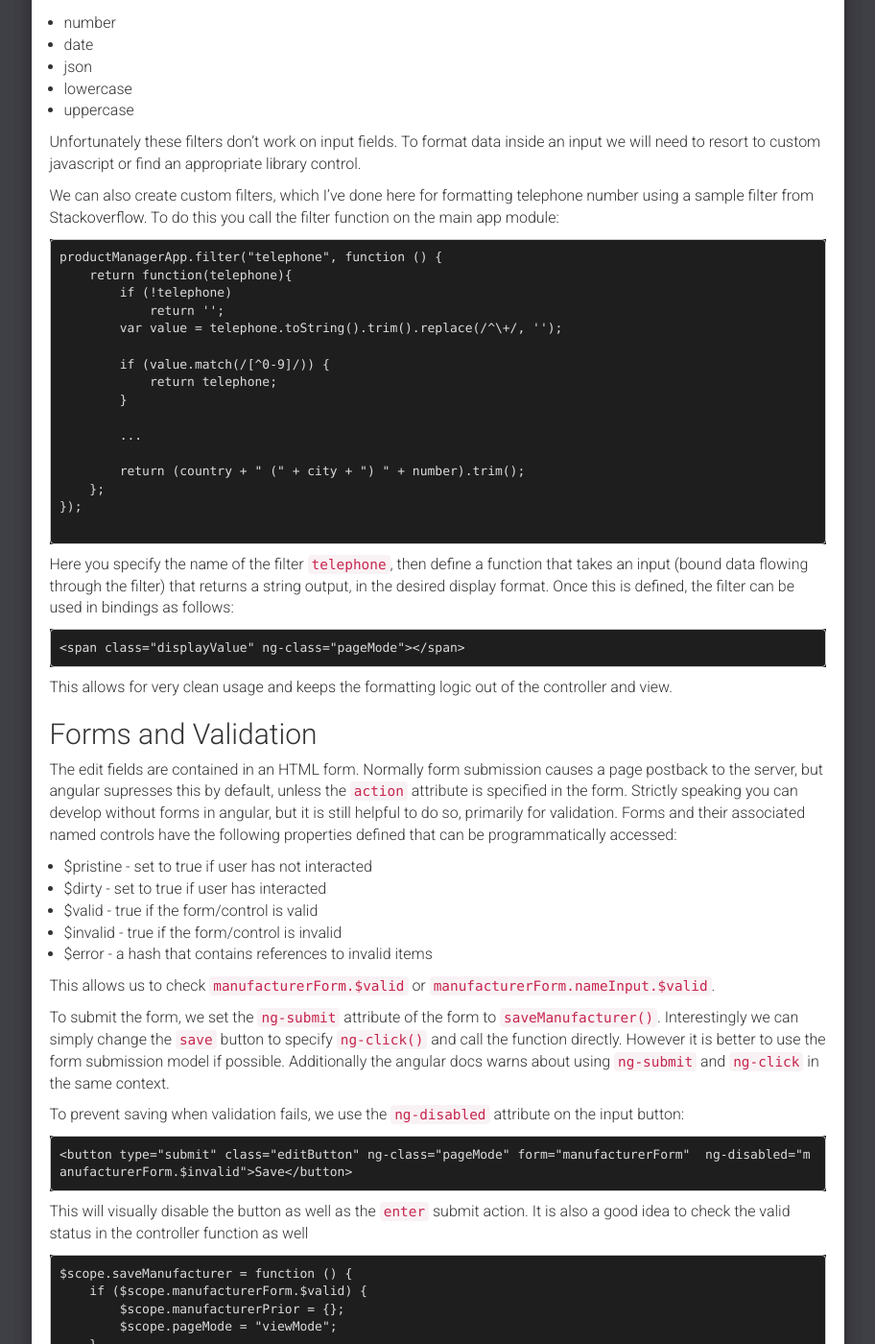
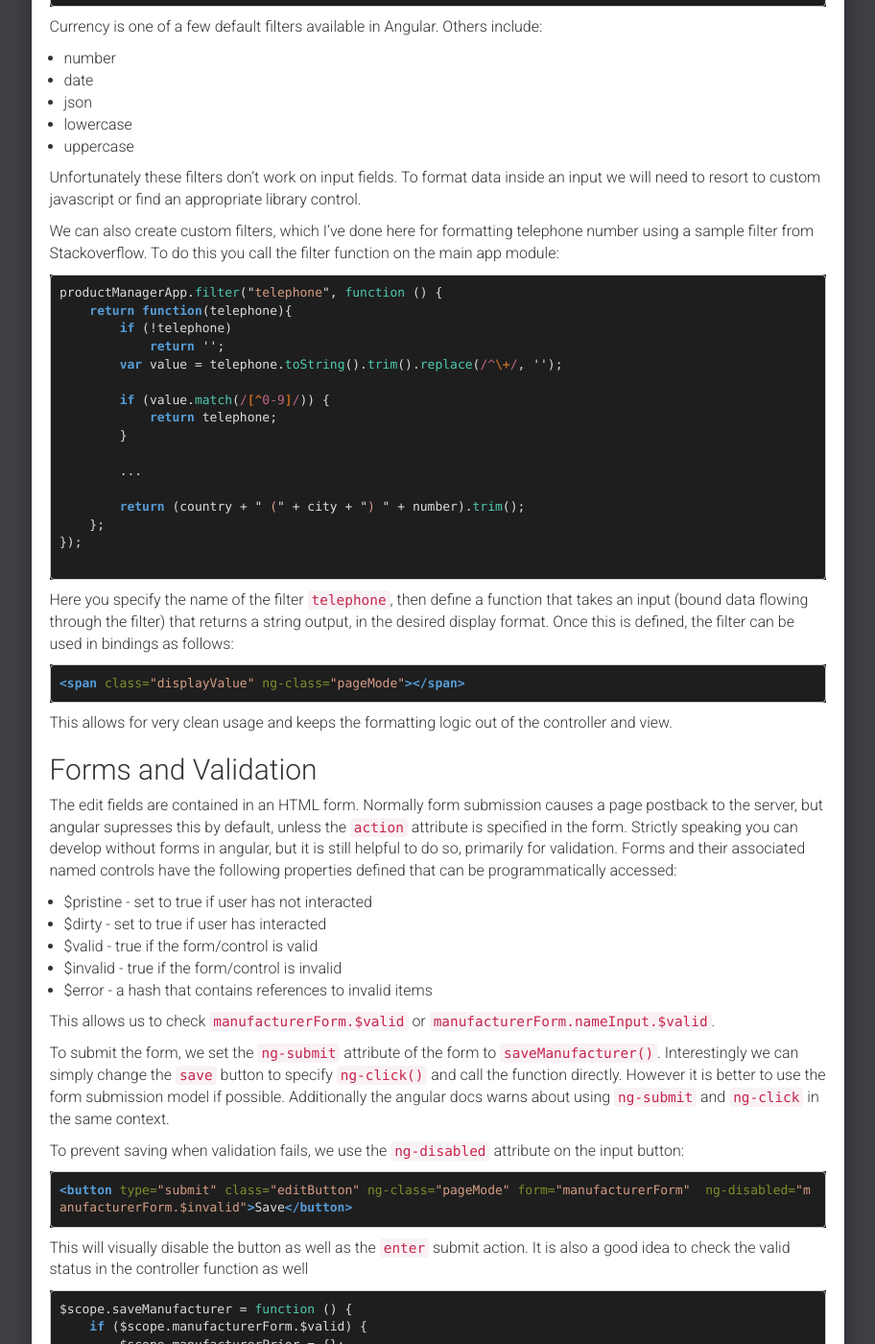
Before and after one commit to brianvp/brianvp.github.com, a Jekyll site: the page built from _posts/2016-06-20-AngularJS-Simple-Edit-Page.md, in a window 1280 px wide and 1400 px high, scrolled down 1284 px. Shown: the whole window at 96% size, without its empty margins (330-1242 px from the left). Built offline with Jekyll 4.4.1, drawn with Linux system fonts in a browser that asks for light colours; nearby versions of some CDN libraries; comment, search, counter and statistics services are not loaded; some of the changed text lies outside the part shown.

Commit message:
fix post

````diff
--- a/_posts/2016-06-20-AngularJS-Simple-Edit-Page.md
+++ b/_posts/2016-06-20-AngularJS-Simple-Edit-Page.md
@@ -43,7 +43,9 @@ These functions are responsible for setting the current editing mode, and managi
 In angular, filters are used to manipulate displayed data, either to supress data or to format data.  In this example we use a filter to format currency and phone numbers.  The currency filter is quite simple, simply specify the filter expression in the binding:
 
 ```html
+
 {{manufacturer.creditLimit | Currency}}
+
 ```
 
 Currency is one of a few default filters available in Angular. Others include:
@@ -58,7 +60,7 @@ Unfortunately these filters don't work on input fields. To format data inside an
 
 We can also create custom filters, which I've done here for formatting telephone number using a sample filter from [Stackoverflow]( http://stackoverflow.com/a/12728924/24892).  To do this you call the filter function on the main app module:
 
-```
+```javascript
 productManagerApp.filter("telephone", function () {
     return function(telephone){
         if (!telephone)
@@ -79,7 +81,7 @@ productManagerApp.filter("telephone", function () {
 
 Here you specify the name of the filter `telephone`, then define a function that takes an input (bound data flowing through the filter) that returns a string output, in the desired display format.  Once this is defined, the filter can be used in bindings as follows:
 
-```
+```html
 <span class="displayValue" ng-class="pageMode">{{manufacturer.faxNumber | telephone}}</span>
 ```
 
@@ -101,13 +103,13 @@ To submit the form, we set the `ng-submit` attribute of the form to `saveManufac
 
 To prevent saving when validation fails, we use the `ng-disabled` attribute on the input button:
 
-```
+```html
 <button type="submit" class="editButton" ng-class="pageMode" form="manufacturerForm"  ng-disabled="manufacturerForm.$invalid">Save</button>
 ```
 
 This will visually disable the button as well as the `enter` submit action.  It is also a good idea to check the valid status in the controller function as well
 
-```
+```javascript
 $scope.saveManufacturer = function () {
     if ($scope.manufacturerForm.$valid) {
         $scope.manufacturerPrior = {};
@@ -120,7 +122,7 @@ A  word on button layout - for the `ng-submit` method to work, the button / inpu
 
 There are two types of validation on the page.  The first uses the `required` attribute, which is fairly straightforward.  To alert the user when they need to enter a required field, we place an error `span` after the form field, using the `ng-show` attribute:
 
-```
+```html
 <span class="error"  ng-show="manufacturerForm.nameInput.$error.required">Name field is required</span>
 ```
 
````
